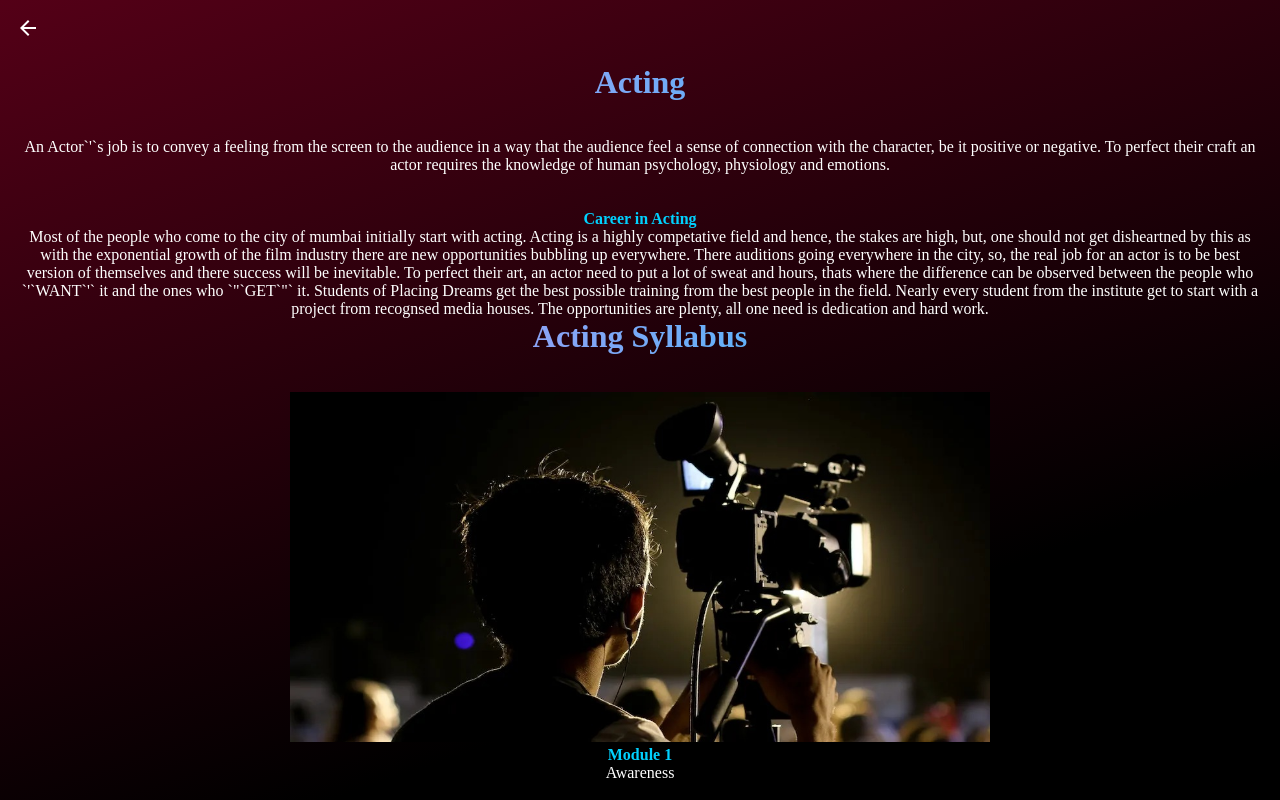
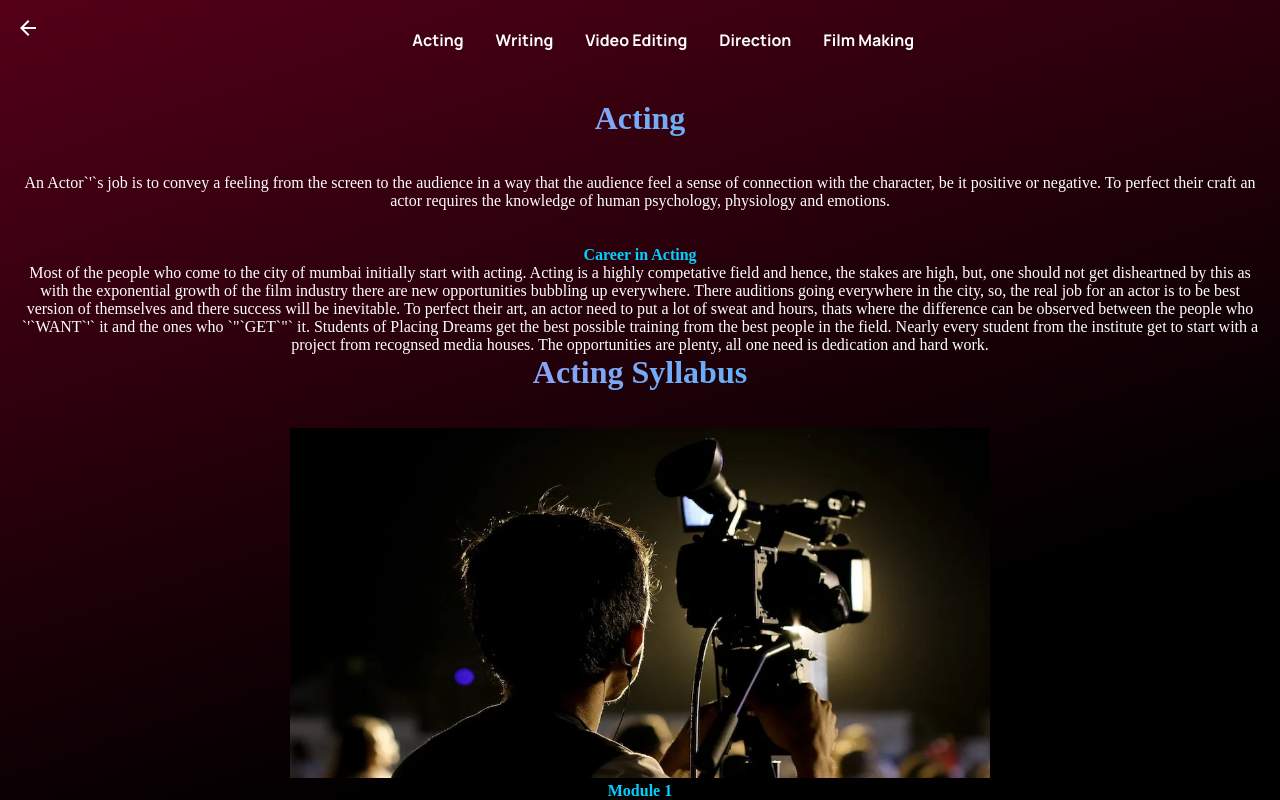
Before and after one commit to blackdevillegecy/placingdreams, a Next.js app: page /Acting in a window 1280 px wide. Shown: the top 800 px of the page. Built offline with nearby package versions, Linux system fonts and the light colour scheme.

Commit message:
pd updated

```diff
--- a/components/Header/Header.jsx
+++ b/components/Header/Header.jsx
@@ -10,7 +10,7 @@ function Header() {
       <p>Working in the film industry is considered to be one of the most tempting and glamorous careers of the 21st century, but is the way to the zenith really going to be a cakewalk? Definitely not. With the success rate less than most of the other career paths, it is really a difficult task to get into this profession, but everything is possible for a dreamer</p>
 
       <div className={styles.gpt3__header_content__input}>
-        <Link href="/Gallery"><button type="button">Take a Look at our gallery</button></Link>
+        <Link href="https://www.indiatoday.in/impact-feature/story/placing-dreams-one-of-the-best-film-schools-in-mumbai-2297123-2022-11-14"><button type="button">Take a Look at our gallery</button></Link>
       </div>
 
       <div className={styles.gpt3__header_content__people}>
--- a/components/Navbar/Navbar.jsx
+++ b/components/Navbar/Navbar.jsx
@@ -17,7 +17,7 @@ function Navbar() {
           <p><a href="#header">Home</a></p>
           <Link href="/Gallery"><p>Gallery</p></Link>
           <p><a href="#possibility">About Us</a></p>
-          <p><a href="#features">Courses</a></p>
+          <Link href="/Course"><p>Courses</p></Link>
           <p><a href="#blog">Testimonials</a></p>
         </div>
       </div>
@@ -35,7 +35,7 @@ function Navbar() {
               <p><a href="#header">Home</a></p>
               <Link href="/Gallery"><p>Gallery</p></Link>
               <p><a href="#possibility">About Us</a></p>
-              <p><a href="#features">Courses</a></p>
+              <Link href="/Course"><p>Courses</p></Link>
               <p><a href="#blog">Testimonials</a></p>
             </div>
             <div className={styles.gpt3__navbar_menu_container_links_sign}>
--- a/pages/Acting.jsx
+++ b/pages/Acting.jsx
@@ -4,7 +4,17 @@ import Link from 'next/link';
 
 function Acting() {
   return (<div className='body2'>
+    <div style={{display: 'flex'}}>
     <Link href="/"><ArrowBackIcon style={{marginTop: '2vh', marginLeft: '2vh', color: 'white'}} /></Link>
+    <div className="course_nav">
+      <Link href="\Acting"><div className="courses_btn">Acting</div></Link>
+      <Link href="\Writing"><div className="courses_btn">Writing</div></Link>
+      <Link href="\Editing"><div className="courses_btn">Video Editing</div></Link>
+      <Link href="\Direction"><div className="courses_btn">Direction</div></Link>
+      <Link href="\FilmMaking"><div className="courses_btn">Film Making</div></Link>
+    </div>
+    </div>
+
     <div className='overall'>
     <h1 className="main" style={{background: 'linear-gradient(90deg, #EE82EE 0%, #00D1FF 100%)', backgroundClip: 'text', WebkitBackgroundClip: 'text', WebkitTextFillColor: 'transparent'}}>Acting<br/><br/></h1>
       <p>An Actor`&apos;`s job is to convey a feeling from the screen to the audience in a way that the audience feel a sense of connection with the character, be it positive or negative. To perfect their craft an actor requires the knowledge of human psychology, physiology and emotions.</p><br/><br/>
--- /dev/null
+++ b/styles/Course.module.css
@@ -0,0 +1,54 @@
+.page {
+    background: black;
+    height: 100vh;
+}
+
+.main{
+    display: flex;
+    height: 100%;
+    justify-content: center;
+    align-items: center;
+}
+
+.courses {
+    width: 30vh;
+    margin: 0 2vw;
+    padding: 1vw 0;
+    background: #80002d;
+    border-radius: 5px;
+    text-align: center;
+    color: white;
+    font-size: 20px;
+    font-family: var(--font-family);
+    font-weight: bold;
+    box-shadow: 0 0 4px 1px white;
+    cursor: pointer;
+}
+
+@media screen and (max-width: 880px ) {
+    .courses {
+        font-size: 16px;
+    }
+}
+
+@media screen and (max-width: 750px) {
+    .courses {
+        font-size: 14px;
+    }
+}
+
+@media screen and (max-width: 650px) {
+    .page {
+        height: 0;
+    }
+    .main {
+        display: block;
+        height: fit-content;
+        margin-top: 25vh;
+    }
+
+    .courses {
+        margin: 5vh auto;
+    }
+
+}
--- a/styles/globals.css
+++ b/styles/globals.css
@@ -75,3 +75,27 @@ h4 {
   color:#00D1FF
 
 }
+
+.course_nav {
+  height: 10vh;
+  /* border: 1px solid blue; */
+  width: 100%;
+  display: flex;
+  align-items: center;
+  justify-content: center;
+}
+
+.courses_btn {
+  font-family: 'Manrope', sans-serif;
+  color: white;
+  font-weight: bold;
+  padding: 1vw;
+  margin: 0 0 0 0.5vw;
+  cursor: pointer;
+}
+
+@media screen and (max-width: 500px) {
+  .course_nav {
+    display: none;
+  }
+}
```
Also changed, not shown: pages/Course.jsx (added, +18 -0 lines), pages/Direction.jsx (+10 -1 lines), pages/Editing.jsx (+10 -1 lines), pages/FilmMaking.jsx (+10 -1 lines), pages/Writing.jsx (+9 -0 lines).
